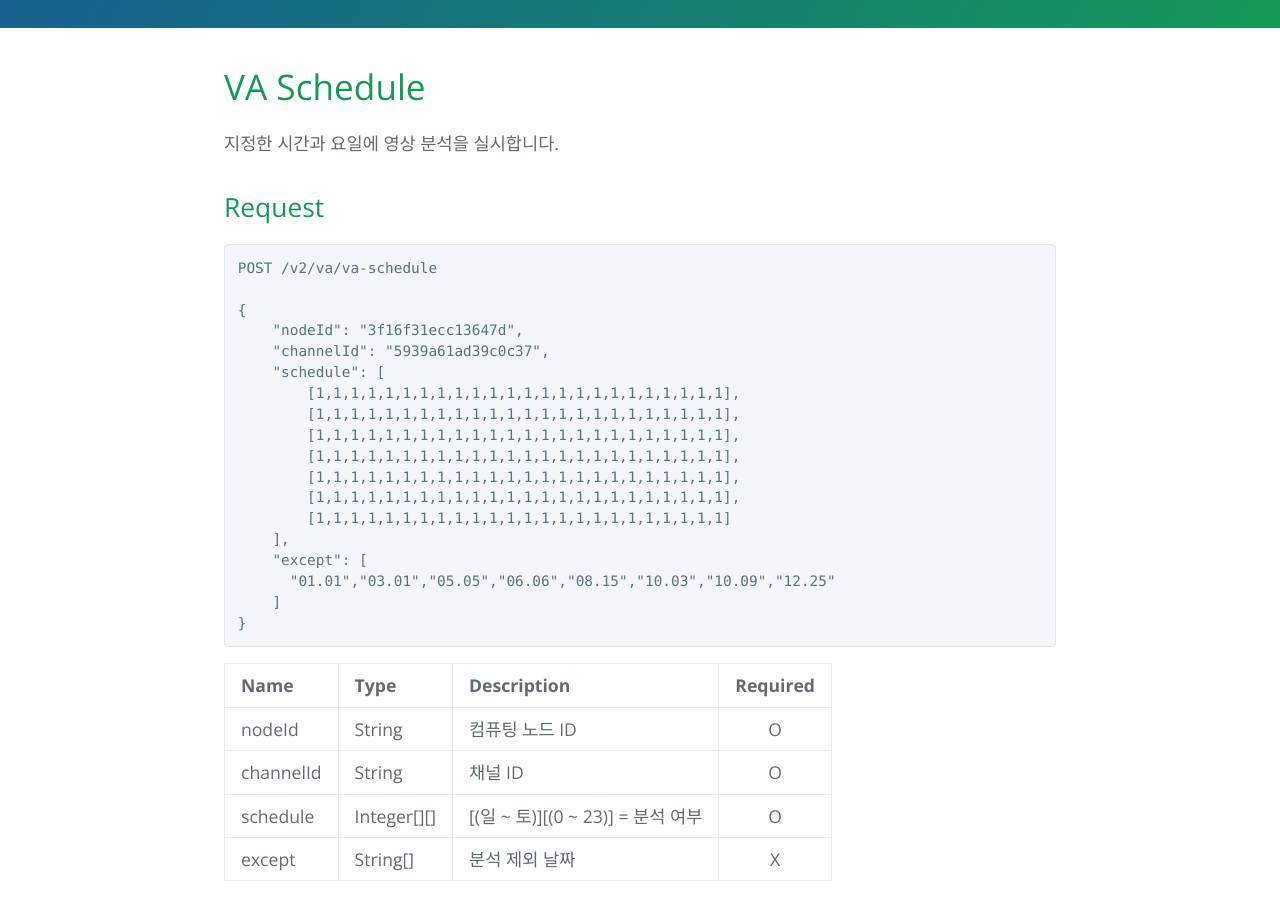
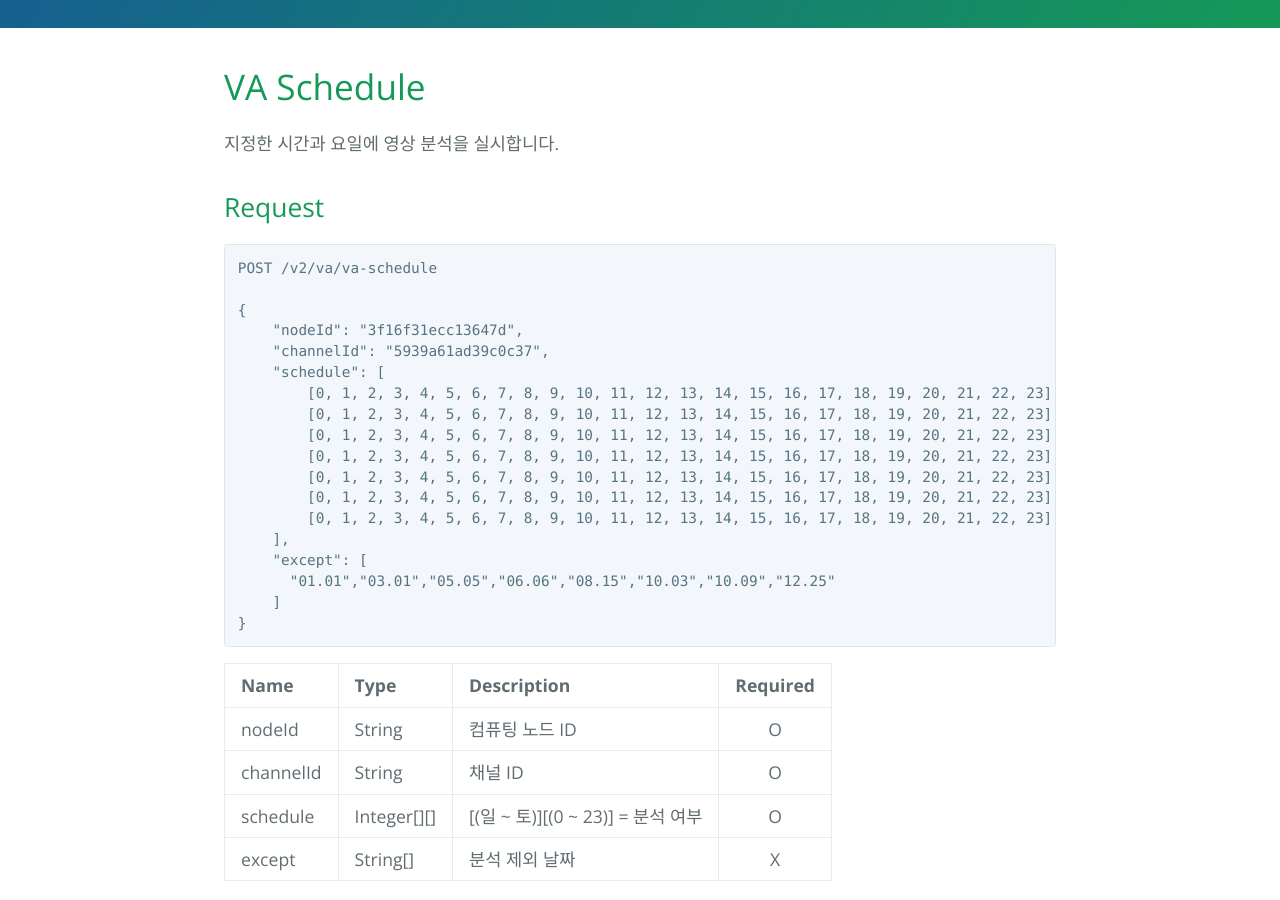
Before and after one commit to nextk-developer/nkapi, a Jekyll site: the page built from docs/kr/api/v2/va/schedule.md, in a window 1280 px wide and 900 px high, scrolled down 355 px. Built offline with Jekyll 4.4.1, drawn with Linux system fonts in a browser that asks for light colours.

Commit message:
분석 스케쥴 셈플 데이터 수정

```diff
--- a/docs/kr/api/v2/va/schedule.md
+++ b/docs/kr/api/v2/va/schedule.md
@@ -16,13 +16,13 @@ POST /v2/va/va-schedule
     "nodeId": "3f16f31ecc13647d",
     "channelId": "5939a61ad39c0c37",
     "schedule": [
-        [1,1,1,1,1,1,1,1,1,1,1,1,1,1,1,1,1,1,1,1,1,1,1,1],
-        [1,1,1,1,1,1,1,1,1,1,1,1,1,1,1,1,1,1,1,1,1,1,1,1],
-        [1,1,1,1,1,1,1,1,1,1,1,1,1,1,1,1,1,1,1,1,1,1,1,1],
-        [1,1,1,1,1,1,1,1,1,1,1,1,1,1,1,1,1,1,1,1,1,1,1,1],
-        [1,1,1,1,1,1,1,1,1,1,1,1,1,1,1,1,1,1,1,1,1,1,1,1],
-        [1,1,1,1,1,1,1,1,1,1,1,1,1,1,1,1,1,1,1,1,1,1,1,1],
-        [1,1,1,1,1,1,1,1,1,1,1,1,1,1,1,1,1,1,1,1,1,1,1,1]
+        [0, 1, 2, 3, 4, 5, 6, 7, 8, 9, 10, 11, 12, 13, 14, 15, 16, 17, 18, 19, 20, 21, 22, 23],
+        [0, 1, 2, 3, 4, 5, 6, 7, 8, 9, 10, 11, 12, 13, 14, 15, 16, 17, 18, 19, 20, 21, 22, 23],
+        [0, 1, 2, 3, 4, 5, 6, 7, 8, 9, 10, 11, 12, 13, 14, 15, 16, 17, 18, 19, 20, 21, 22, 23],
+        [0, 1, 2, 3, 4, 5, 6, 7, 8, 9, 10, 11, 12, 13, 14, 15, 16, 17, 18, 19, 20, 21, 22, 23],
+        [0, 1, 2, 3, 4, 5, 6, 7, 8, 9, 10, 11, 12, 13, 14, 15, 16, 17, 18, 19, 20, 21, 22, 23],
+        [0, 1, 2, 3, 4, 5, 6, 7, 8, 9, 10, 11, 12, 13, 14, 15, 16, 17, 18, 19, 20, 21, 22, 23],
+        [0, 1, 2, 3, 4, 5, 6, 7, 8, 9, 10, 11, 12, 13, 14, 15, 16, 17, 18, 19, 20, 21, 22, 23],
     ],
     "except": [
       "01.01","03.01","05.05","06.06","08.15","10.03","10.09","12.25"
```
